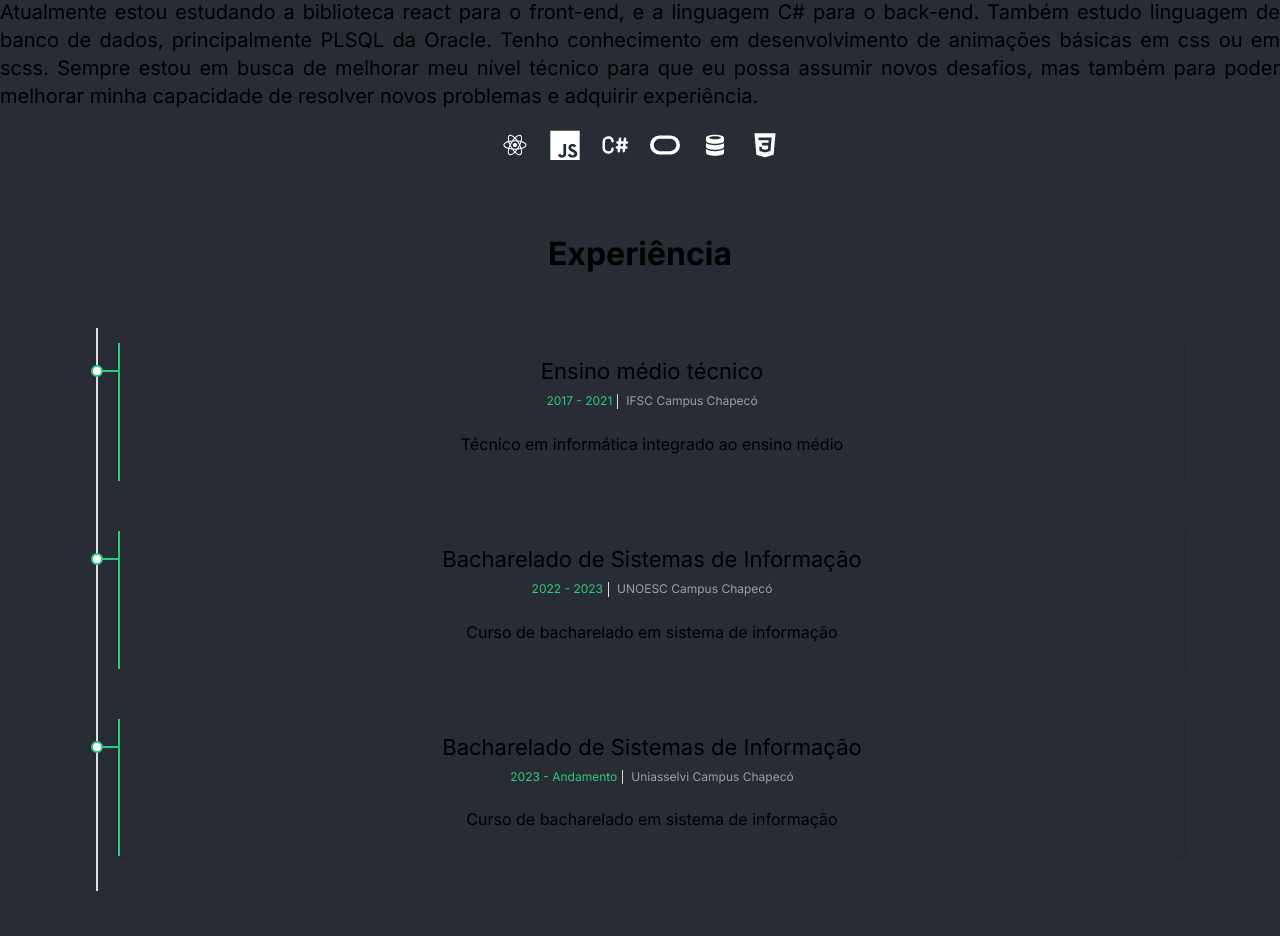
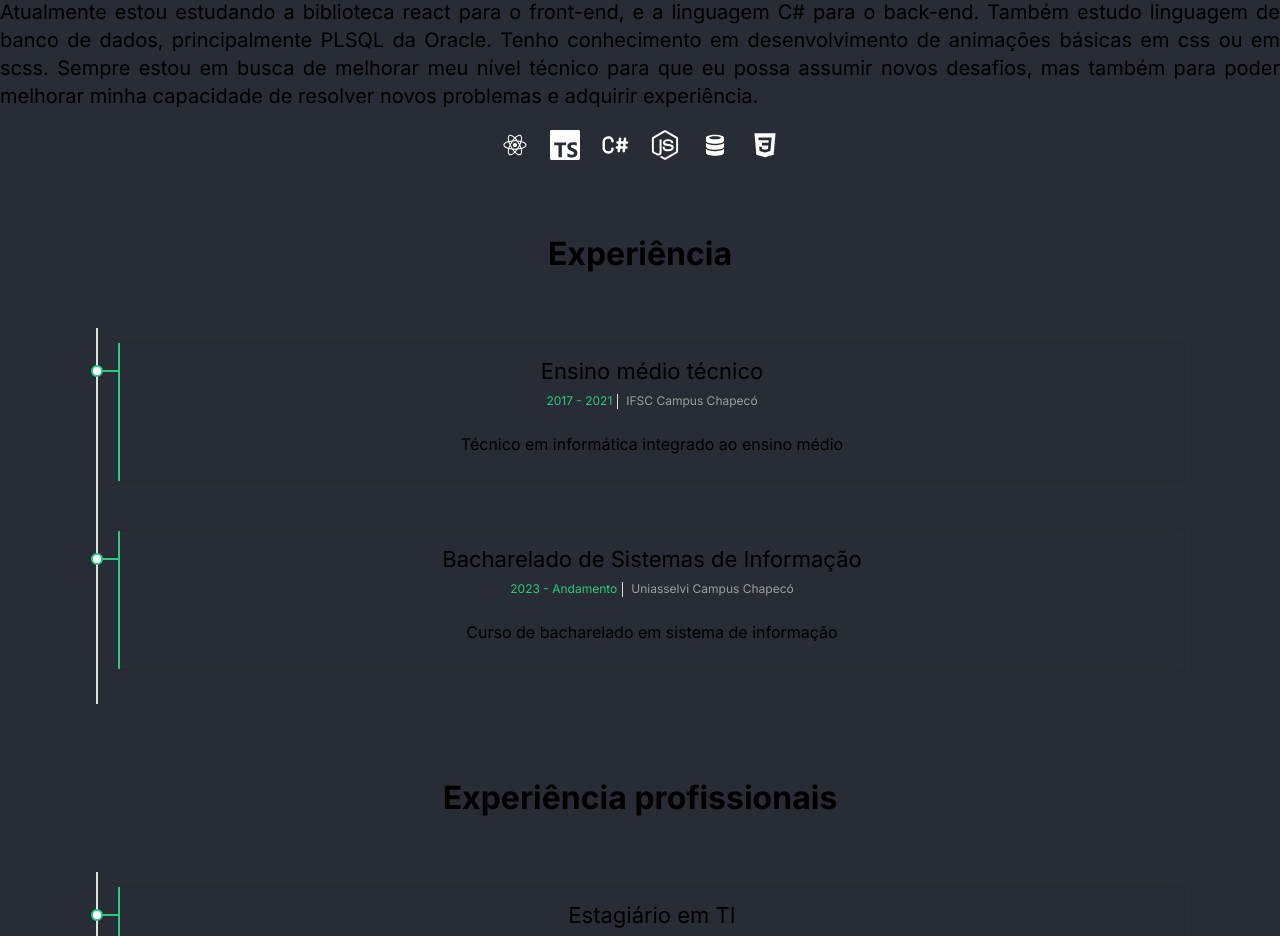
Before and after one commit to Andreypanegallito/portfolio-next, a Next.js app: page / in a window 1280 px wide. Shown: the part 1640-2576 px from the top of the page. Built offline with nearby package versions, Linux system fonts and the light colour scheme.

Commit message:
Ajustado bugs no portfólio

```diff
--- a/src/components/Experience/index.tsx
+++ b/src/components/Experience/index.tsx
@@ -11,7 +11,7 @@ const Experience = () => {
         <CardExperience
           title="Estagiário em TI"
           period="2019 - 2020"
-          schoolcompany="Calafate Indústria de Máquinas Agroindustriais LTDA"
+          schoolcompany="Embritech"
           position="left"
           description="Suporte de TI da empresa, responsável por instalação de programas em geral, cabeamento de rede, instalação de impressoras em rede e manutenção de computadores."
         />
--- a/src/components/Hability/index.tsx
+++ b/src/components/Hability/index.tsx
@@ -1,10 +1,9 @@
 import React from 'react';
 
-// import './hability.scss';
-
-import { DiReact, DiJsBadge, DiDatabase, DiCss3 } from 'react-icons/di';
+import { DiReact, DiDatabase, DiCss3 } from 'react-icons/di';
 import { TbBrandCSharp } from 'react-icons/tb';
-import { SiOracle } from 'react-icons/si';
+import { SiTypescript } from 'react-icons/si';
+import { FaNodeJs } from 'react-icons/fa';
 
 const Hability = () => {
   return (
@@ -28,7 +27,7 @@ const Hability = () => {
       </div>
       <div className="icons-hability flex items-center justify-center">
         <a
-          href="https://pt-br.reactjs.org"
+          href="https://github.com/Andreypanegallito/portfolio-next"
           target="_blank"
           className="react"
           rel="noreferrer"
@@ -36,15 +35,15 @@ const Hability = () => {
           <DiReact className="icon" />
         </a>
         <a
-          href="https://www.javascript.com/"
+          href="https://github.com/Andreypanegallito/GameDoors"
           target="_blank"
-          className="js"
+          className="ts"
           rel="noreferrer"
         >
-          <DiJsBadge className="icon" />
+          <SiTypescript className="icon" />
         </a>
         <a
-          href="https://learn.microsoft.com/pt-br/dotnet/csharp/"
+          href="https://github.com/Andreypanegallito/primeiraAPI"
           target="_blank"
           className="csharp"
           rel="noreferrer"
@@ -52,15 +51,15 @@ const Hability = () => {
           <TbBrandCSharp className="icon" />
         </a>
         <a
-          href="https://www.oracle.com/br/"
+          href="https://github.com/Andreypanegallito/node-email"
           target="_blank"
-          className="oracle"
+          className="node"
           rel="noreferrer"
         >
-          <SiOracle className="icon" />
+          <FaNodeJs className="icon" />
         </a>
         <a
-          href="https://www.w3.org/TR/webdatabase"
+          href="https://github.com/Andreypanegallito/cadastroNode"
           target="_blank"
           className="sql"
           rel="noreferrer"
@@ -68,7 +67,7 @@ const Hability = () => {
           <DiDatabase className="icon" />
         </a>
         <a
-          href="https://www.w3.org/Style/CSS/Overview.en.html"
+          href="https://github.com/Andreypanegallito/portfolio-next"
           target="_blank"
           className="css3"
           rel="noreferrer"
--- a/src/components/Scholarity/index.tsx
+++ b/src/components/Scholarity/index.tsx
@@ -20,14 +20,6 @@ const Scholarity = () => {
 
         <CardExperience
           title="Bacharelado de Sistemas de Informação"
-          period="2022 - 2023"
-          schoolcompany="UNOESC Campus Chapecó"
-          position="left"
-          description="Curso de bacharelado em sistema de informação"
-        />
-
-        <CardExperience
-          title="Bacharelado de Sistemas de Informação"
           period="2023 - Andamento"
           schoolcompany="Uniasselvi Campus Chapecó"
           position="left"
--- a/src/styles/globals.scss
+++ b/src/styles/globals.scss
@@ -106,14 +106,14 @@ a {
   a.react:hover {
     color: #61dafb;
   }
-  a.js:hover {
-    color: #fcdc00;
+  a.ts:hover {
+    color: #3178c6;
   }
   a.csharp:hover {
     color: rgb(151, 128, 229);
   }
-  a.oracle:hover {
-    color: #d64834;
+  a.node:hover {
+    color: #84ba64;
   }
   a.sql:hover {
     color: #f29111;
```
